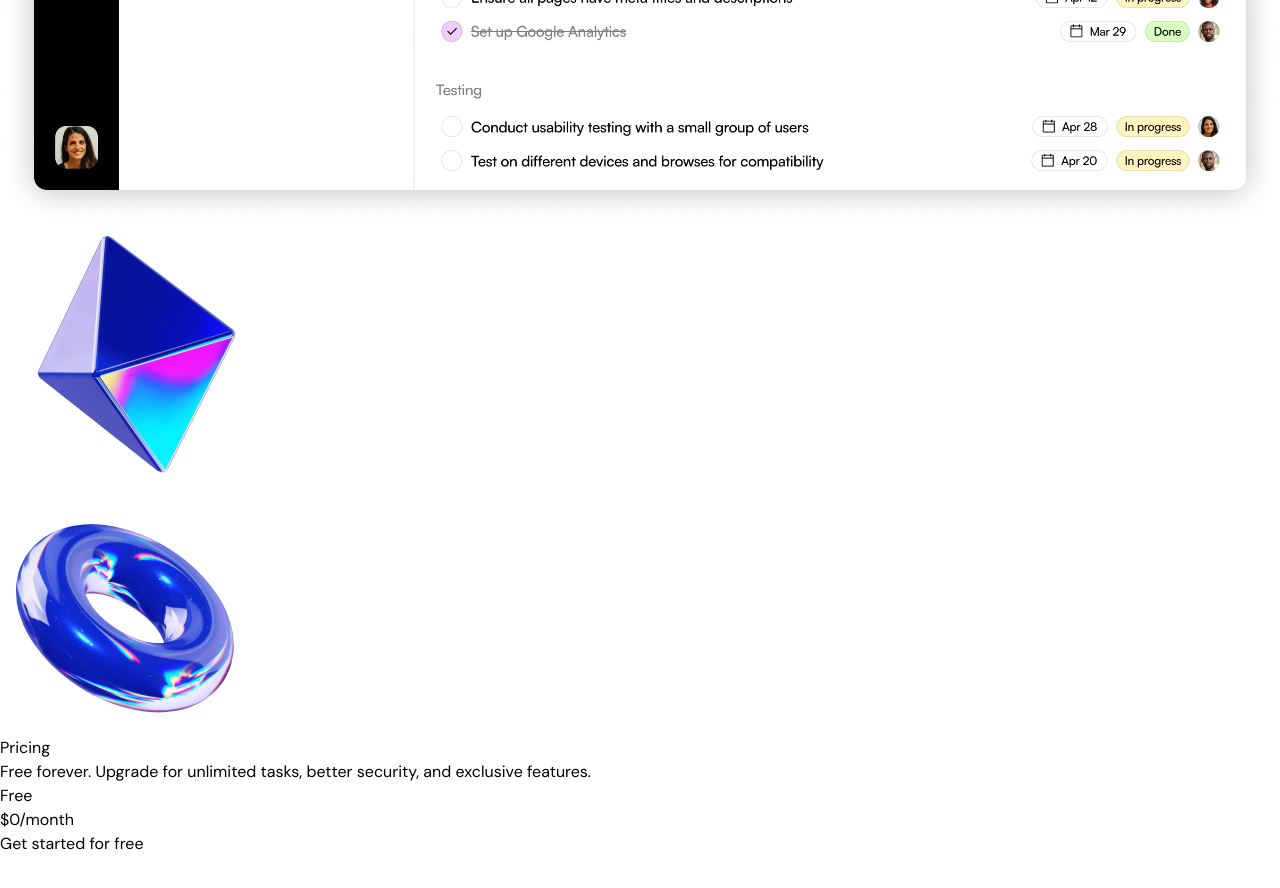
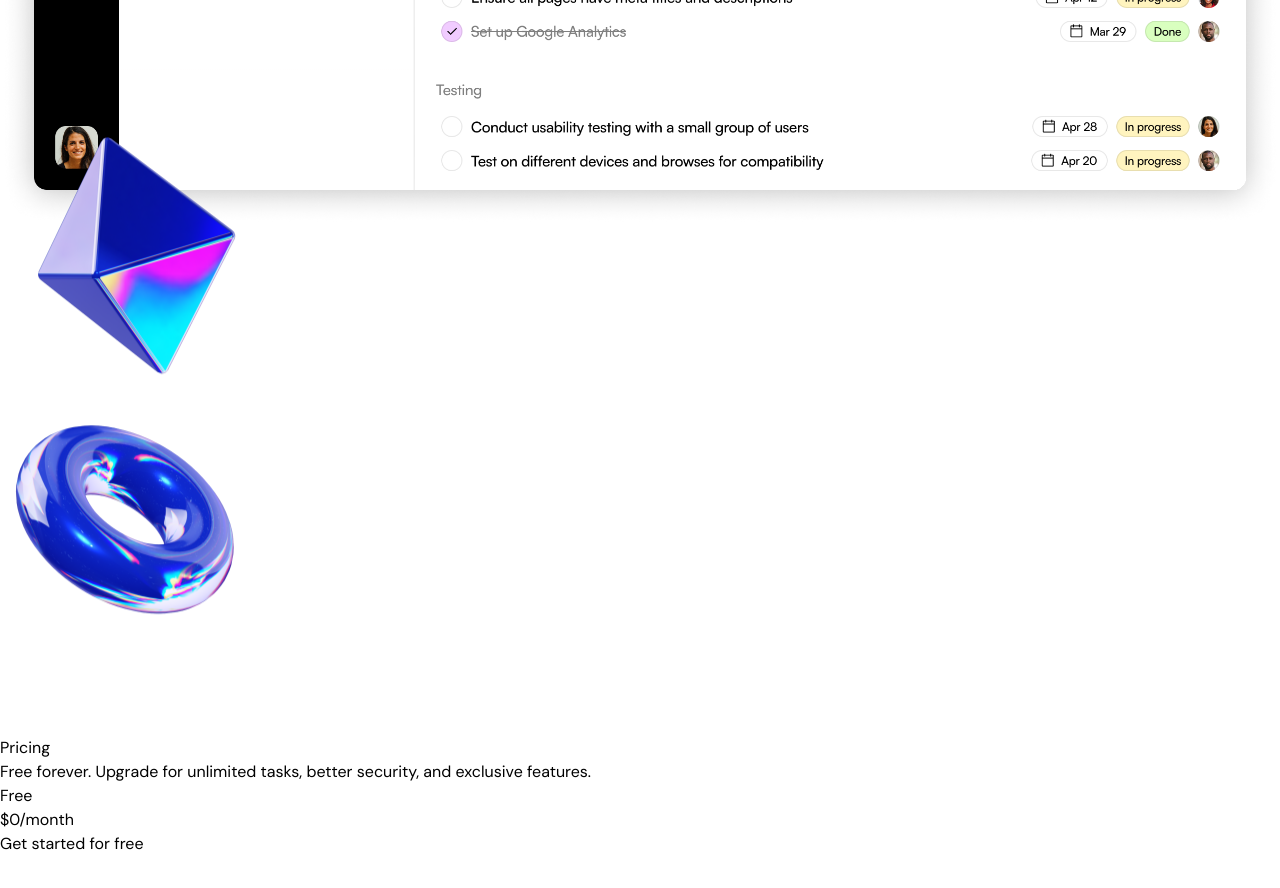
Before and after one commit to rishav76dev/landing-page, a Next.js app: page / in a window 1280 px wide. Shown: the part 6020-6908 px from the top of the page. Built offline with nearby package versions, Linux system fonts and the light colour scheme.

Commit message:
parallex effect in productShowcase

```diff
--- a/src/sections/Hero.tsx
+++ b/src/sections/Hero.tsx
@@ -8,7 +8,6 @@
   motion,
   useScroll,
   useTransform,
-  useMotionValueEvent,
 } from "framer-motion";
 import { useRef } from "react";
 
--- a/src/sections/ProductShowcase.tsx
+++ b/src/sections/ProductShowcase.tsx
@@ -1,12 +1,23 @@
+"use client";
 import productImage from "@/assets/product-image.png";
 import pyramidImage from "@/assets/pyramid.png";
 import tubeImage from "@/assets/tube.png";
 import Image from "next/image";
-
+import { motion, useScroll, useTransform } from "framer-motion";
+import { useRef } from "react";
 
 export const ProductShowcase = () => {
-  return(
-    <section className="bg-gradient-to-b from-[#FFFFFF] to-[#D2DCFF] py-24 overflow-x-clip">
+  const sectionRef = useRef(null);
+  const { scrollYProgress } = useScroll({
+    target: sectionRef,
+    offset: ["start end", "end start"],
+  });
+  const translateY = useTransform(scrollYProgress, [0, 1], [150, -150]);
+  return (
+    <section
+      ref={sectionRef}
+      className="bg-gradient-to-b from-[#FFFFFF] to-[#D2DCFF] py-24 overflow-x-clip"
+    >
       <div className="container">
         <div className="section-heading">
           <div className="flex justify-center">
@@ -21,23 +32,29 @@
           </p>
         </div>
         <div className="relative">
-          <Image src={productImage} alt="Product IMage" className="mt-10"/>
-          <Image
-            src={pyramidImage}
+          <Image src={productImage} alt="Product Image" className="mt-10" />
+          <motion.img
+            src={pyramidImage.src}
             alt="Pyramid Image"
             height={262}
             width={262}
             className="hidden md:block absolute -right-36 -top-32"
+            style={{
+              translateY,
+            }}
           />
-          <Image
+          <motion.img
             src={tubeImage.src}
             alt="Tube image"
             height={248}
             width={248}
             className="hidden md:block absolute bottom-24 -left-36"
+            style={{
+              translateY,
+            }}
           />
         </div>
       </div>
     </section>
-  )
+  );
 };
```
